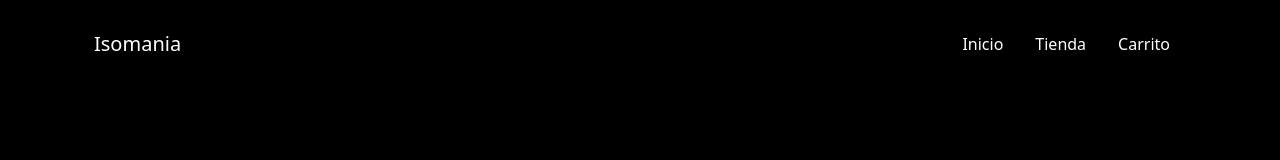
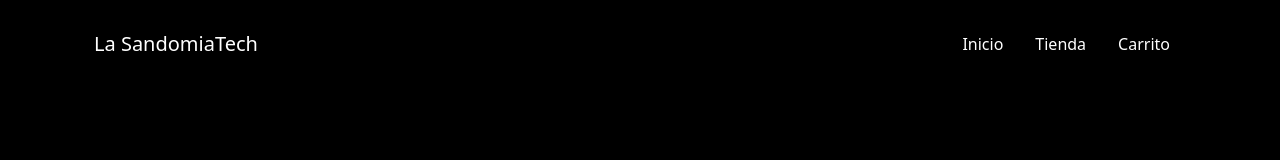
Before and after one commit to NojAndres/Proyecto-2D, a plain HTML site: page Paginas/tienda.html in a window 1280 px wide. Shown: the top 160 px of the page. Drawn offline with nearby package versions, Linux system fonts and the light colour scheme; a web font is replaced by a local one.

Commit message:
Modificando el titulo de las navbars

```diff
--- a/Paginas/tienda.html
+++ b/Paginas/tienda.html
@@ -22,7 +22,7 @@
         <header>
             <nav class="navbar navbar-expand-md navbar-light container py-4">
                 <div class="container-fluid">
-                    <a class="navbar-brand text-white nav-title">Isomania</a>
+                    <a class="navbar-brand text-white nav-title">La SandomiaTech</a>
                     <button class="navbar-toggler bg-white" type="button" data-bs-toggle="collapse"
                         data-bs-target="#navbarNavAltMarkup" aria-controls="navbarNavAltMarkup" aria-expanded="false"
                         aria-label="Toggle navigation">
```
Also changed, not shown: index.html (+1 -1 lines).
